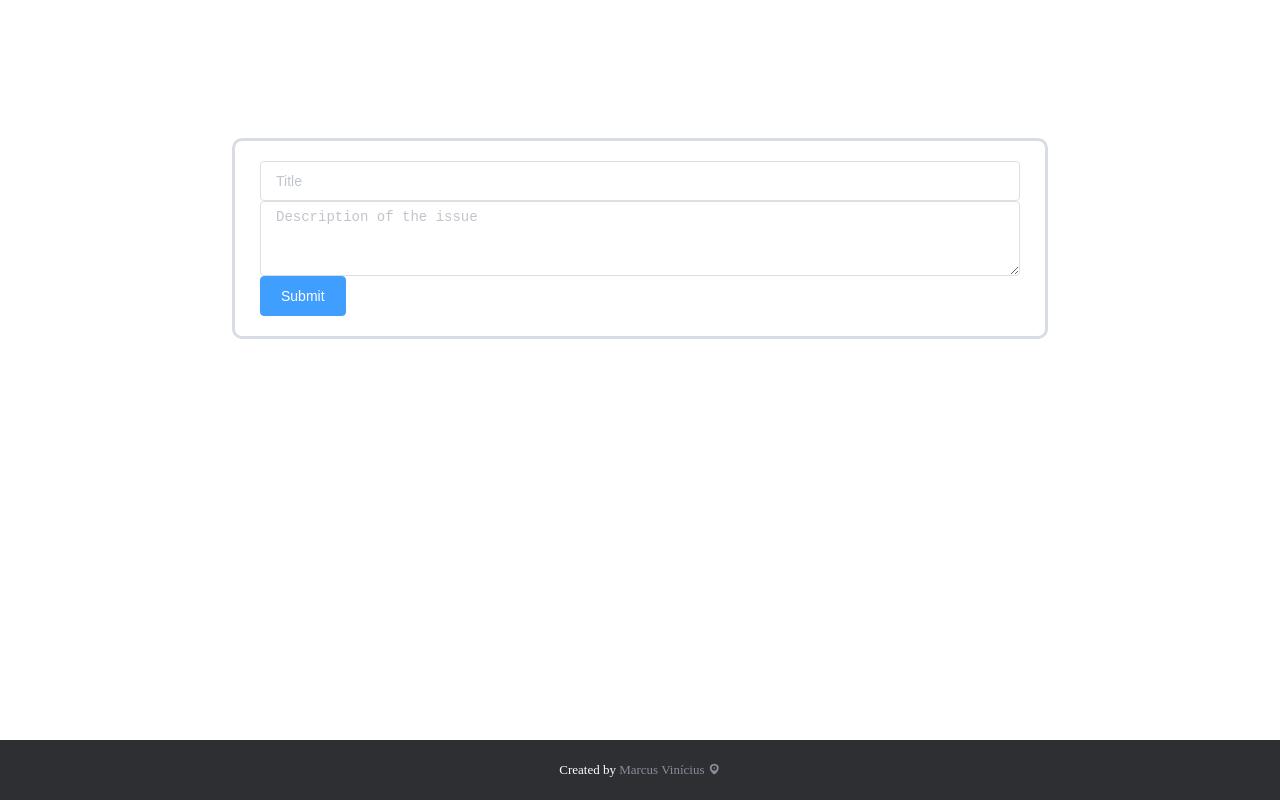
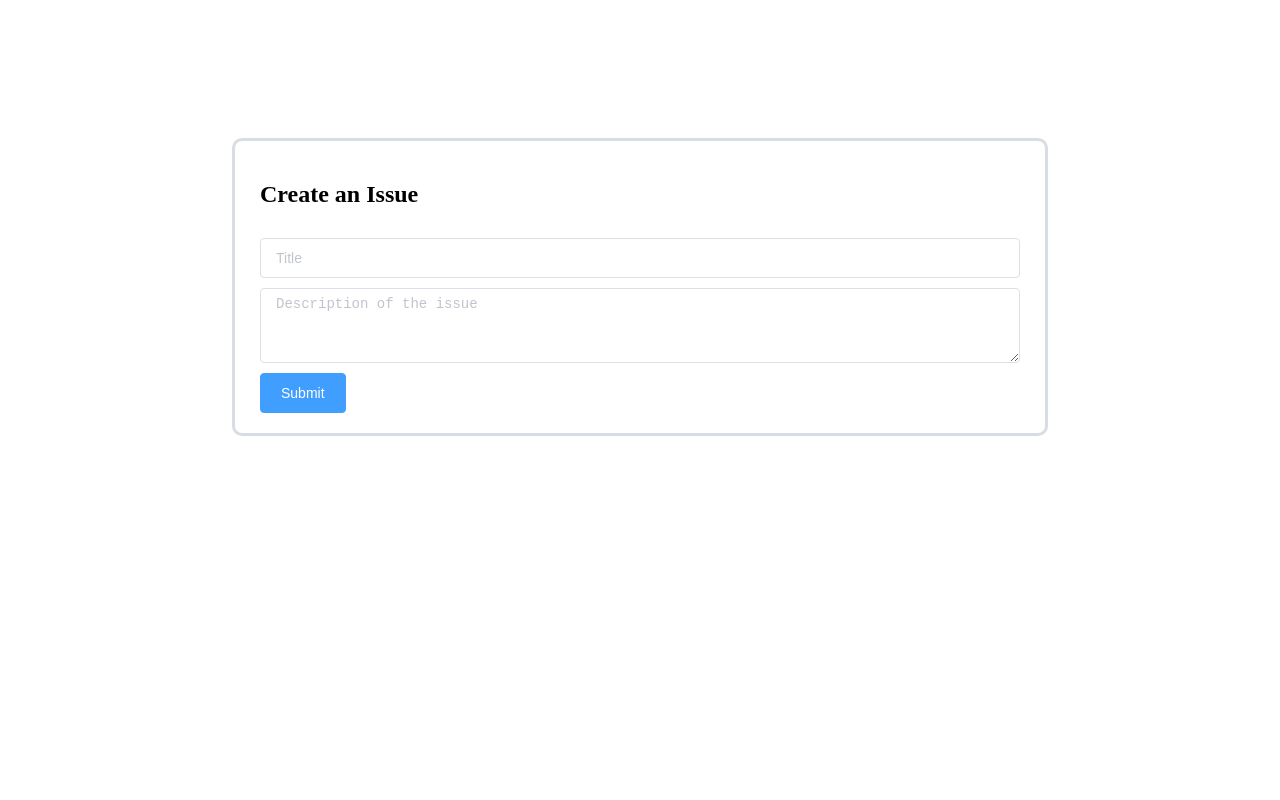
Before and after one commit to Markuus13/bizu-challenge, a Vue app: page /repository/1/issues/new in a window 1280 px wide. Built offline with nearby package versions, Linux system fonts and the light colour scheme.

Commit message:
Adjusts to add some consistency.

```diff
--- a/src/App.vue
+++ b/src/App.vue
@@ -12,21 +12,18 @@
         </el-col>
       </el-row>
     </el-main>
-    <Foot/>
   </el-container>
 </template>
 
 <script>
+import ContentContainer from './components/ContentContainer';
 import NavBar from './components/NavBar';
-import ContentContainer from './components/ContentContainer';
-import Foot from './components/Foot';
 
 export default {
   name: 'app',
   components: {
+    ContentContainer,
     NavBar,
-    ContentContainer,
-    Foot,
   },
 };
 </script>
--- a/src/auth/index.js
+++ b/src/auth/index.js
@@ -2,6 +2,20 @@ import axios from 'axios';
 
 const SCOPE = 'user,repo';
 const CLIENT_ID = '3c854ec250d614af9d69';
+
+function notifyError(context) {
+  context.$notify.error({
+    title: 'Authentication failed!',
+    message: 'Invalid code :(',
+  });
+}
+
+function notifySuccess(context) {
+  context.$notify.success({
+    title: 'Authenticated with success!',
+    message: 'Enjoy :)',
+  });
+}
 
 export default {
   user: {
@@ -52,17 +66,3 @@ export default {
     };
   },
 };
-
-function notifyError(context) {
-  context.$notify.error({
-    title: 'Authentication failed!',
-    message: 'Invalid code :(',
-  });
-}
-
-function notifySuccess(context) {
-  context.$notify.success({
-    title: 'Authenticated with success!',
-    message: 'Enjoy :)',
-  });
-}
--- a/src/components/Foot.vue
+++ /dev/null
@@ -1,35 +0,0 @@
-<template>
-  <el-footer class="footer hidden-xs-only">
-    <span class="footer-text">Created by <a href="https://github.com/Markuus13/" target="_blank">
-      Marcus Vinícius <i class="el-icon-location"></i></a></span>
-  </el-footer>
-</template>
-
-<script>
-export default {
-  name: 'Foot',
-};
-</script>
-
-<style scoped>
-a {
-  text-decoration: none;
-  color: #878D99;
-}
-
-.footer {
-  background-color: #2D2F33;
-  bottom: 0;
-  left: 0;
-  text-align: center;
-  position: fixed;
-  padding-top: 20px;
-  width:100%;
-}
-
-.footer-text {
-  color: white;
-  text-align: center;
-  font-size: 13px;
-}
-</style>
--- a/src/components/IssueForm.vue
+++ b/src/components/IssueForm.vue
@@ -1,9 +1,13 @@
 <template>
-  <form method="post" @submit.prevent="submit">
-    <el-input placeholder="Title" v-model="data.title"></el-input>
-    <el-input type="textarea" :rows="3" placeholder="Description of the issue" v-model="data.body"></el-input>
-    <el-button type="primary" native-type="submit">Submit</el-button>
-  </form>
+  <section>
+    <h2>Create an Issue</h2>
+    <form method="post" @submit.prevent="submit">
+      <el-input placeholder="Title" class="input-format" v-model="data.title"></el-input>
+      <el-input type="textarea" :rows="3" class="input-format" placeholder="Description of the issue"
+        v-model="data.body"></el-input>
+      <el-button type="primary" native-type="submit" style="margin-top:10px;">Submit</el-button>
+    </form>
+  </section>
 </template>
 
 <script>
@@ -28,8 +32,8 @@ export default {
             Authorization: `token ${localStorage.getItem('access_token')}`,
           },
         })
-        .then((result) => {
-          console.log(result);
+        .then(() => {
+          this.$router.push({ name: 'Issues', params: { full_name: this.full_name } });
         });
     },
   },
@@ -37,4 +41,7 @@ export default {
 </script>
 
 <style scoped>
+.input-format {
+  margin-top: 10px;
+}
 </style>
--- a/src/components/Profile.vue
+++ b/src/components/Profile.vue
@@ -1,8 +1,8 @@
 <template>
   <section>
+    <h2>{{ user.name }}</h2>
     <img :src="user.avatar_url" :alt="user.name" width="150" style="border-radius:10px;"/>
-    <h2>{{ user.name }}</h2>
-    <h1>{{ user.login }}</h1>
+    <h1>@{{ user.login }}</h1>
     <p>{{ user.bio }}</p>
     <p>{{ user.company }}</p>
     <p>{{ user.email }}</p>
@@ -21,12 +21,12 @@ export default {
     };
   },
   mounted() {
-    this.axios.get(`https://api.github.com/user`, {
-        headers: auth.getAuthHeader(),
-      })
-      .then((result) => {
-        this.user = result.data;
-      });
+    this.axios.get('https://api.github.com/user', {
+      headers: auth.getAuthHeader(),
+    })
+    .then((result) => {
+      this.user = result.data;
+    });
   },
 };
 </script>
--- a/src/components/Repositories.vue
+++ b/src/components/Repositories.vue
@@ -11,6 +11,13 @@
       </el-table-column>
       <el-table-column prop="language" label="Language" width="180"></el-table-column>
       <el-table-column prop="open_issues" label="Open Issues" width="180"></el-table-column>
+      <el-table-column label="Check issues" width="180">
+        <template slot-scope="scope">
+          <router-link :to="{ name: 'Repository', params: { full_name: scope.row.full_name } }">
+              <el-button type="warning" icon="el-icon-view" plain></el-button>
+          </router-link>
+        </template>
+      </el-table-column>
     </el-table>
   </section>
 </template>
@@ -26,7 +33,7 @@ export default {
     };
   },
   mounted() {
-    this.axios.get(`https://api.github.com/user/repos`, {
+    this.axios.get('https://api.github.com/user/repos', {
       headers: auth.getAuthHeader(),
     })
     .then((result) => {
```
Lines whose indentation alone changed are shown as unchanged.
